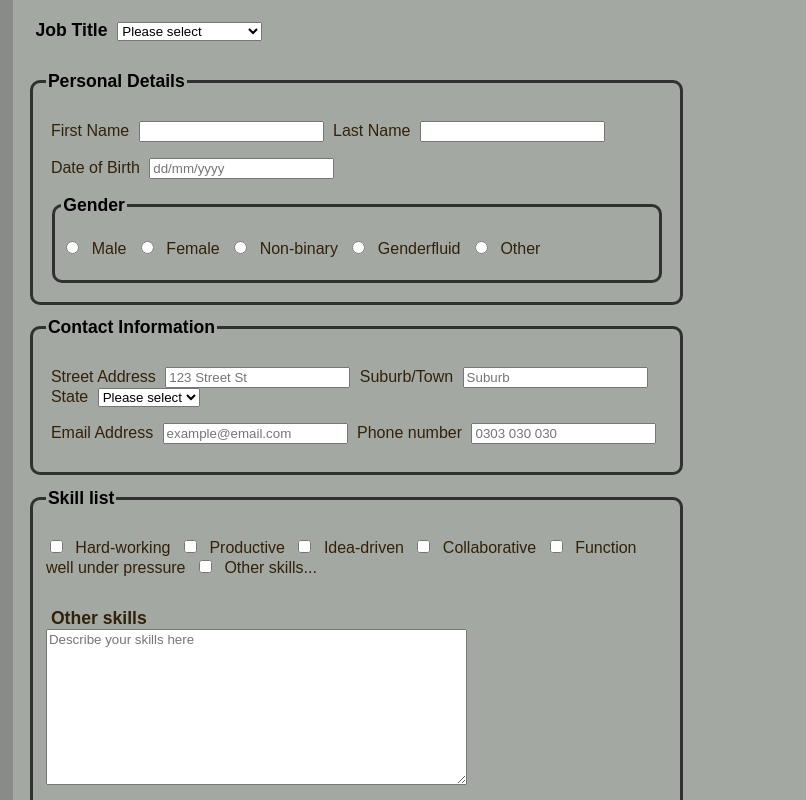
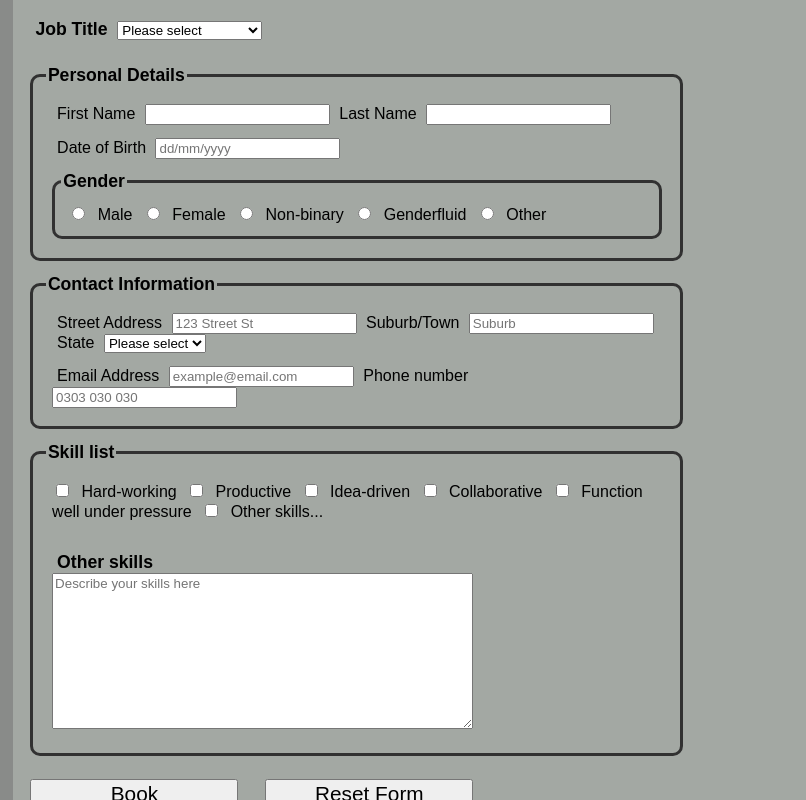
Before and after one commit to finnj0nes/COS10026-Project-1, a plain HTML site: page src/apply.html in a window 1280 px wide. Shown: the part 1180-1980 px from the top of the page, 0-806 px from the left. Drawn offline with Linux system fonts and the light colour scheme.

Commit message:
Changed p tags in form to div tags

```diff
--- a/src/Styles/style.css
+++ b/src/Styles/style.css
@@ -95,6 +95,10 @@ label {
     margin: 5px;
 }
 
+form div {
+    padding: 1%;
+}
+
 .button {
     height: 1.5em;
     width: 10em;
@@ -118,8 +122,9 @@ label {
     width: 50%;
 }
 
+
 #skillbox {
-    margin-top: 5%;
+    margin-top: 3%;
     font-weight: bold;
     font-size: 1.1em;
 }
--- a/src/apply.html
+++ b/src/apply.html
@@ -50,32 +50,32 @@
 
         <form method="post" action="http://mercury.swin.edu.au/it000000/formtest.php">
             <!-- not sure if we're supposed to use <p> tags for each label? leaving them here in case but making them easy to delete -->
-        <p id="job_menu">
+            <div id="job_menu">
                 <label for="job_title">Job Title</label>
                 <select name="job_title" id="job_title" required>
                     <option value="" selected disabled>Please select</option>
                     <option value="software_architect">Software Architect</option>
                     <option value="full_stack_dev">Full Stack Developer</option>
                 </select>
-        </p>
+            </div>
 
             <fieldset id="personal_details">
                 <legend>Personal Details</legend>
-            <p>
+                <div>
                 <label for="given_name">First Name</label>
                 <input type="text" name="first" id="first_name" required="required" pattern="^[a-zA-z ]+$" maxlength="20">
                 <label for="last">Last Name</label>
                 <input type="text" name="last_name" id="last_name" required="required" pattern="^[a-zA-z ]+$" maxlength="20">
-            </p>
+                </div>
 
-            <p>
+                <div>
                 <label for="dob">Date of Birth</label>
                 <input type="text" id="dob" name="dob" required="required" pattern="\d{1,2}\/\d{1,2}\/\d{4}" placeholder="dd/mm/yyyy">
-            </p>
+                </div>
 
                 <fieldset>
                     <legend>Gender</legend>
-                <p>
+                    <div>
                     <input type="radio" id="male" name="gender" value="male" required="required"/>
                     <label for="male">Male</label>
                     <input type="radio" id="female" name="gender" value="female"/>
@@ -86,13 +86,13 @@
                     <label for="genderfluid">Genderfluid</label>
                     <input type="radio" id="other" name="gender" value="other"/>
                     <label for="other">Other</label>
-                </p>
+                    </div>
                 </fieldset>
             </fieldset>
 
             <fieldset id="contact_information">
                 <legend>Contact Information</legend>
-            <p>
+                <div>
                 <label for="given_name">Street Address</label>
                 <input type="text" name="street_address" id="street_address" required="required" pattern="^[a-zA-z0-9- ]+$" maxlength="40" placeholder="123 Street St">
                 <label for="last">Suburb/Town</label>
@@ -109,20 +109,20 @@
                     <option value="ACT">ACT</option>
                     <option value="NT">NT</option>
                 </select>
-            </p>
+            </div>
 
-            <p>
+                <div>
                 <label for="email_address">Email Address</label>
                 <input type="email" id="email_address" name="email_address" required="required" placeholder="example@email.com">
                 <label for="phone">Phone number</label>
                 <input type="text" id="phone" name="phone" required="required" placeholder="0303 030 030" pattern="[0-9 ]+" minlength="8" maxlength="12">
-            </p>
+                </div>
 
             </fieldset>
 
             <fieldset id="skills">
                 <legend>Skill list</legend>
-            <p>
+                <div>
                 <input type="checkbox" id="skill1" name="skills[]" value="hard_working" required="required">
                 <label for="skill1">Hard-working</label>
                 <input type="checkbox" id="skill2" name="skills[]" value="productive" required="required">
@@ -136,14 +136,14 @@
                 <input type="checkbox" id="other_skills" name="skills[]" value="other_skills" >
                 <label for="other_skills">Other skills...</label>
 
-            </p>
+                </div>
 
                 <!-- this needs fixing too -->
-            <p id="skillbox">
+                <div id="skillbox">
                 <label for="other_skills_desc">Other skills</label>
                 <br>
                 <textarea name="other_skills_desc" id="other_skills_desc" placeholder="Describe your skills here" rows="10" cols="50"></textarea>
-            </p>
+                </div>
 
             </fieldset>
 
```
Lines whose indentation alone changed are shown as unchanged.
